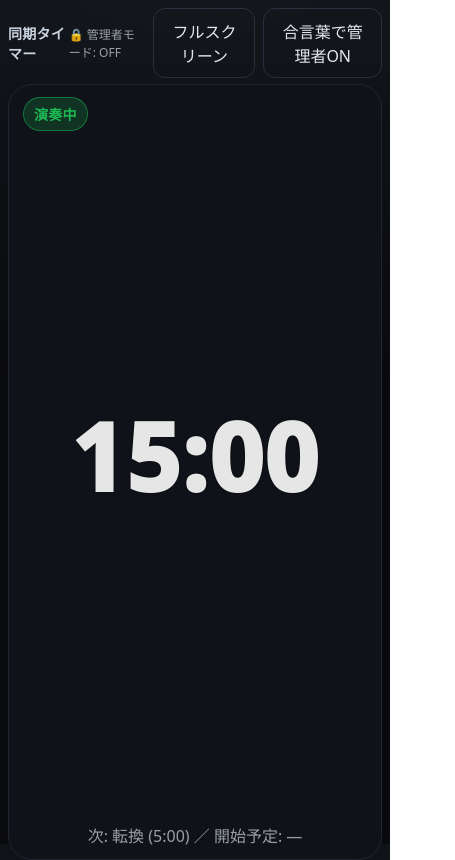
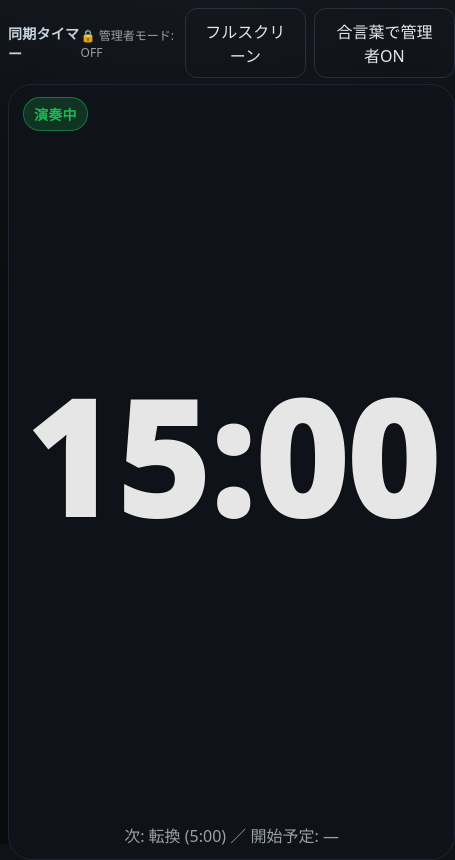
Before and after one commit to tsuji-takuma/sync-timer, a plain HTML site: page index.html in a window 390 px wide. Shown: the whole page, 455 px wide, since content can reach past the window. Drawn offline with Linux system fonts and the light colour scheme; no server answers.

Commit message:
タイマーのフォントサイズを調整し、画面サイズに応じたレスポンシブデザインを改善

```diff
--- a/index.html
+++ b/index.html
@@ -54,8 +54,8 @@
       align-self:center;
       font-variant-numeric:tabular-nums;
       text-align:center; font-weight:1000; line-height:.88;
-  /* 短辺に応じて縮小しやすくしつつ大型画面でも十分なサイズを確保 */
-  font-size: clamp(96px, 30vmin, 60vmin);
+      /* 画面サイズいっぱいまで使って改行しない範囲で最大化 */
+      font-size: clamp(120px, min(18vw, 55vh), 80vmin);
       letter-spacing:.02em; margin:0;
       text-shadow: 0 0 2px rgba(0,0,0,.6);
       white-space: nowrap;
@@ -63,7 +63,7 @@
 
     @media (max-width: 768px){
       .time{
-        font-size: clamp(64px, 24vmin, 36vmin);
+        font-size: clamp(72px, min(40vw, 45vh), 60vmin);
         letter-spacing:.015em;
       }
     }
```
